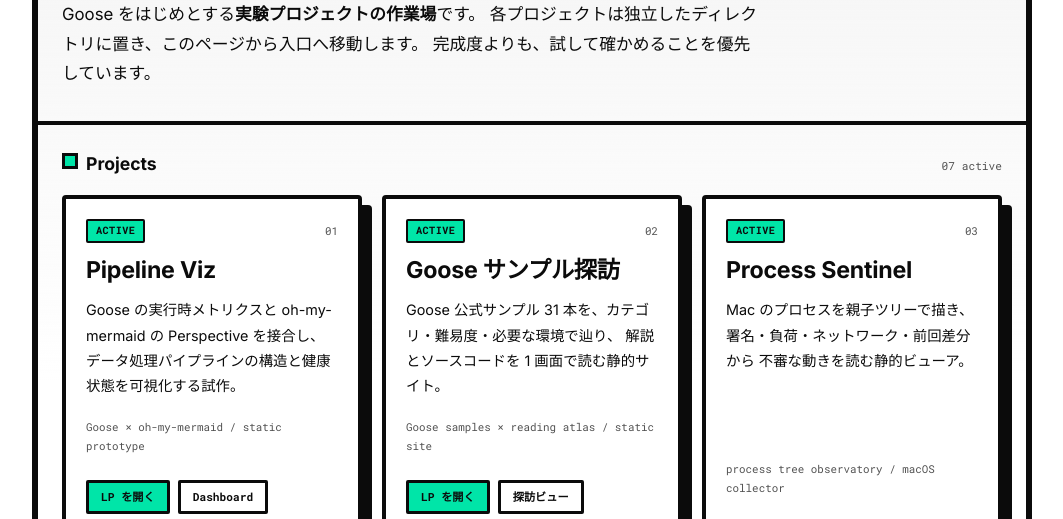
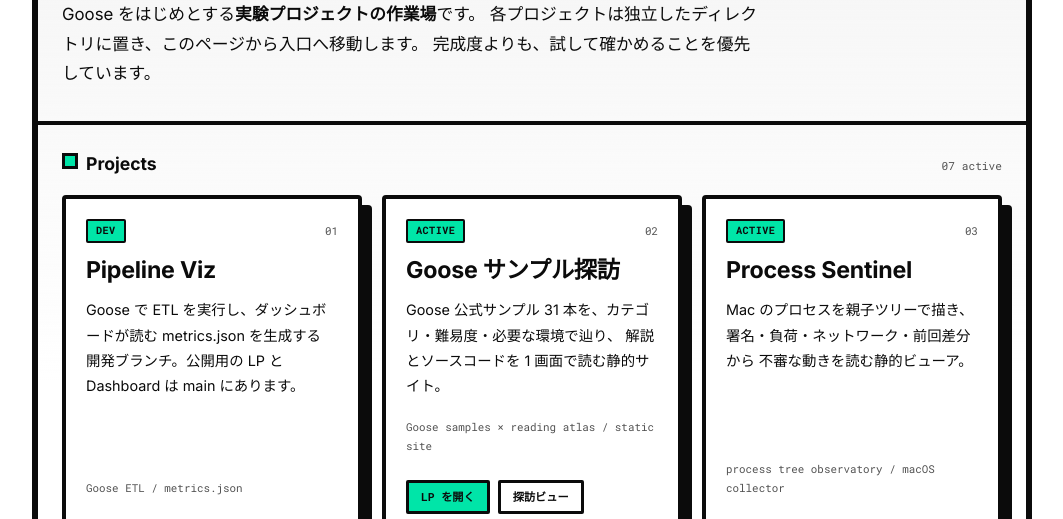
Before and after one commit to watanabe3tipapa/goose-sandbox, a plain HTML site: page index.html in a window 1280 px wide. Shown: the part 265-784 px from the top of the page, without its empty margins (108-1171 px from the left). Drawn offline with Linux system fonts and the light colour scheme.

Commit message:
chore: point the development branch at the Goose README

```diff
--- a/index.html
+++ b/index.html
@@ -195,18 +195,17 @@ footer a { text-decoration-thickness: 2px; text-underline-offset: 3px; }
 
         <article class="project active">
           <div class="project-head">
-            <span class="badge">Active</span>
+            <span class="badge">Dev</span>
             <span class="index-no">01</span>
           </div>
           <h3>Pipeline Viz</h3>
           <p>
-            Goose の実行時メトリクスと oh-my-mermaid の Perspective を接合し、
-            データ処理パイプラインの構造と健康状態を可視化する試作。
+            Goose で ETL を実行し、ダッシュボードが読む metrics.json を生成する
+            開発ブランチ。公開用の LP と Dashboard は main にあります。
           </p>
-          <p class="meta">Goose × oh-my-mermaid / static prototype</p>
+          <p class="meta">Goose ETL / metrics.json</p>
           <div class="links">
-            <a class="btn" href="PipelineViz/">LP を開く</a>
-            <a class="btn ghost" href="PipelineViz/viewer/">Dashboard</a>
+            <a class="btn" href="PipelineViz/README.md">README</a>
             <a class="btn ghost" href="PipelineViz/goose_language_guide.html">Goose 解説</a>
           </div>
         </article>
```
Also changed, not shown: 1 other file.
